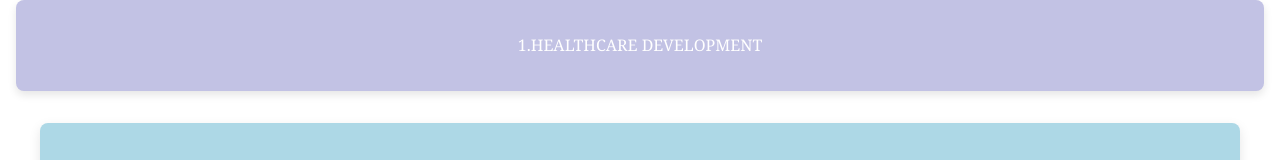
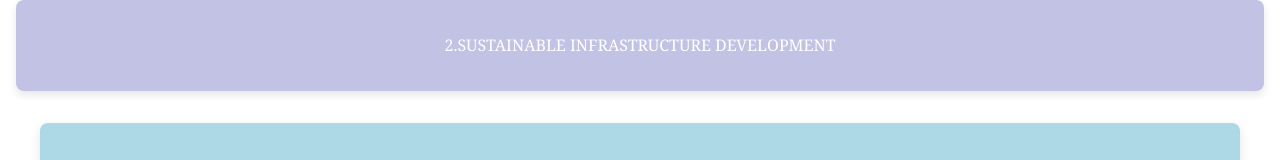
Before and after one commit to thanmayee-shetty/asthavyastha.github.io, a plain HTML site: page Anagha2.html in a window 1280 px wide. Shown: the top 160 px of the page. Drawn offline with Linux system fonts and the light colour scheme.

Commit message:
Update Anagha2.html

```diff
--- a/Anagha2.html
+++ b/Anagha2.html
@@ -6,7 +6,7 @@
     <title>Business Cases</title>
     <link rel="stylesheet" href="styleth.css">
 </head>
-<header>1.HEALTHCARE DEVELOPMENT</header>
+<header>2.SUSTAINABLE INFRASTRUCTURE DEVELOPMENT</header>
 <main>
 
     <section>
```
